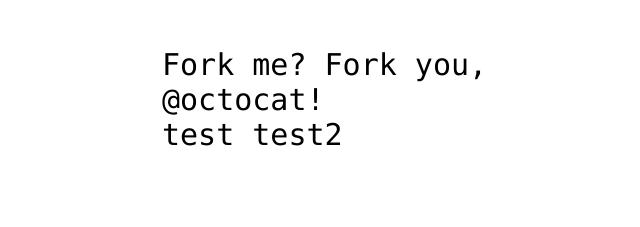
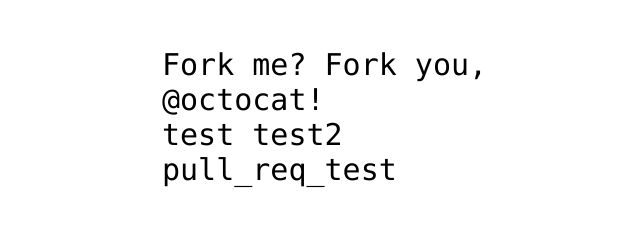
Before and after one commit to Kazuhiro-Kawahira-Pa/tutorial, a plain HTML site: page index2.html in a window 1280 px wide. Shown: the part 53-280 px from the top of the page, without its empty margins (278-918 px from the left). Drawn offline with Linux system fonts and the light colour scheme.

Commit message:
プルリクエストのテスト

```diff
--- a/index2.html
+++ b/index2.html
@@ -15,7 +15,8 @@
 <p>
   Fork me? Fork you, @octocat!<br>
   test
-  test2
+  test2<br>
+  pull_req_test
 </p>
 
 </body>
```
